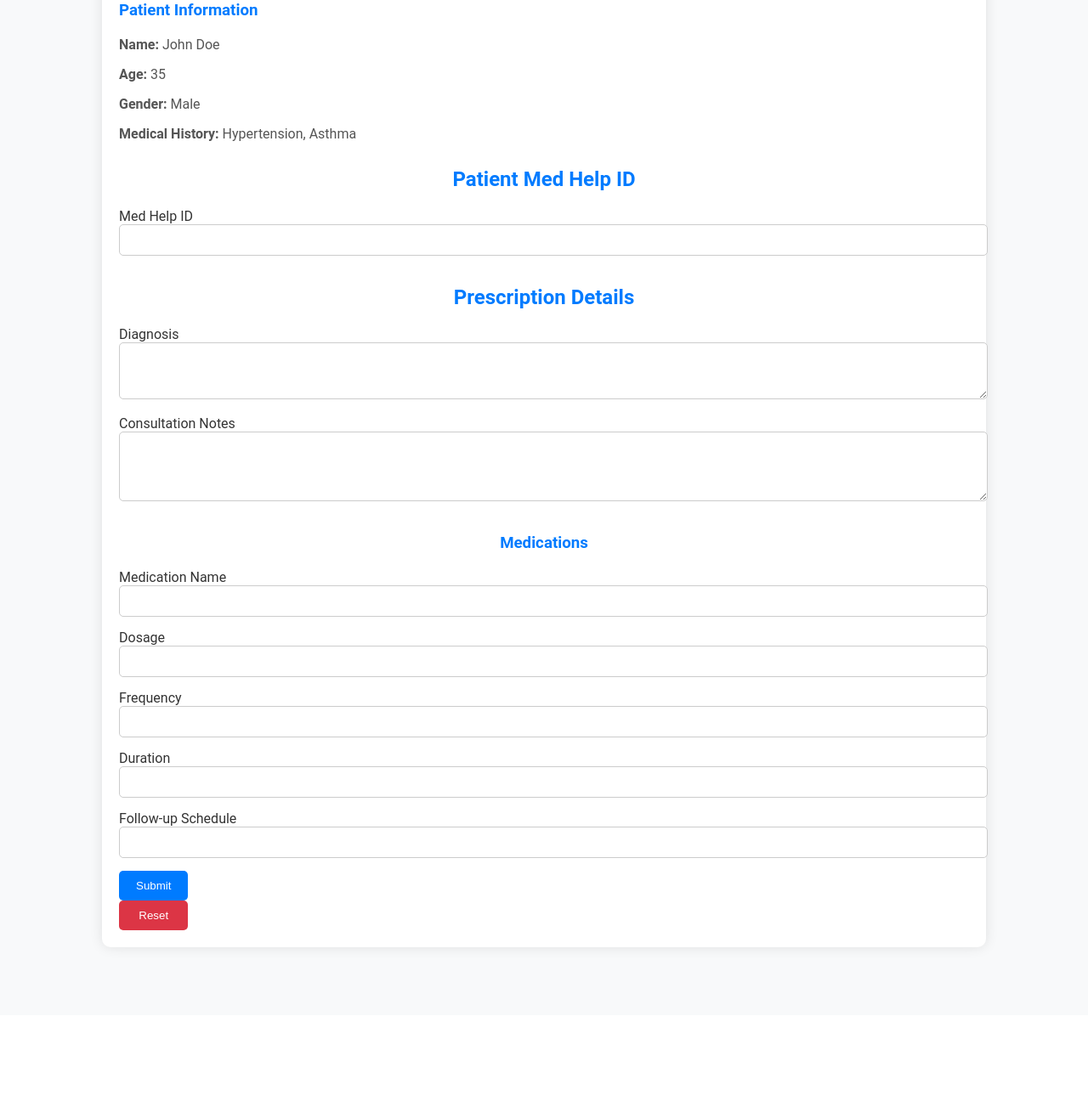
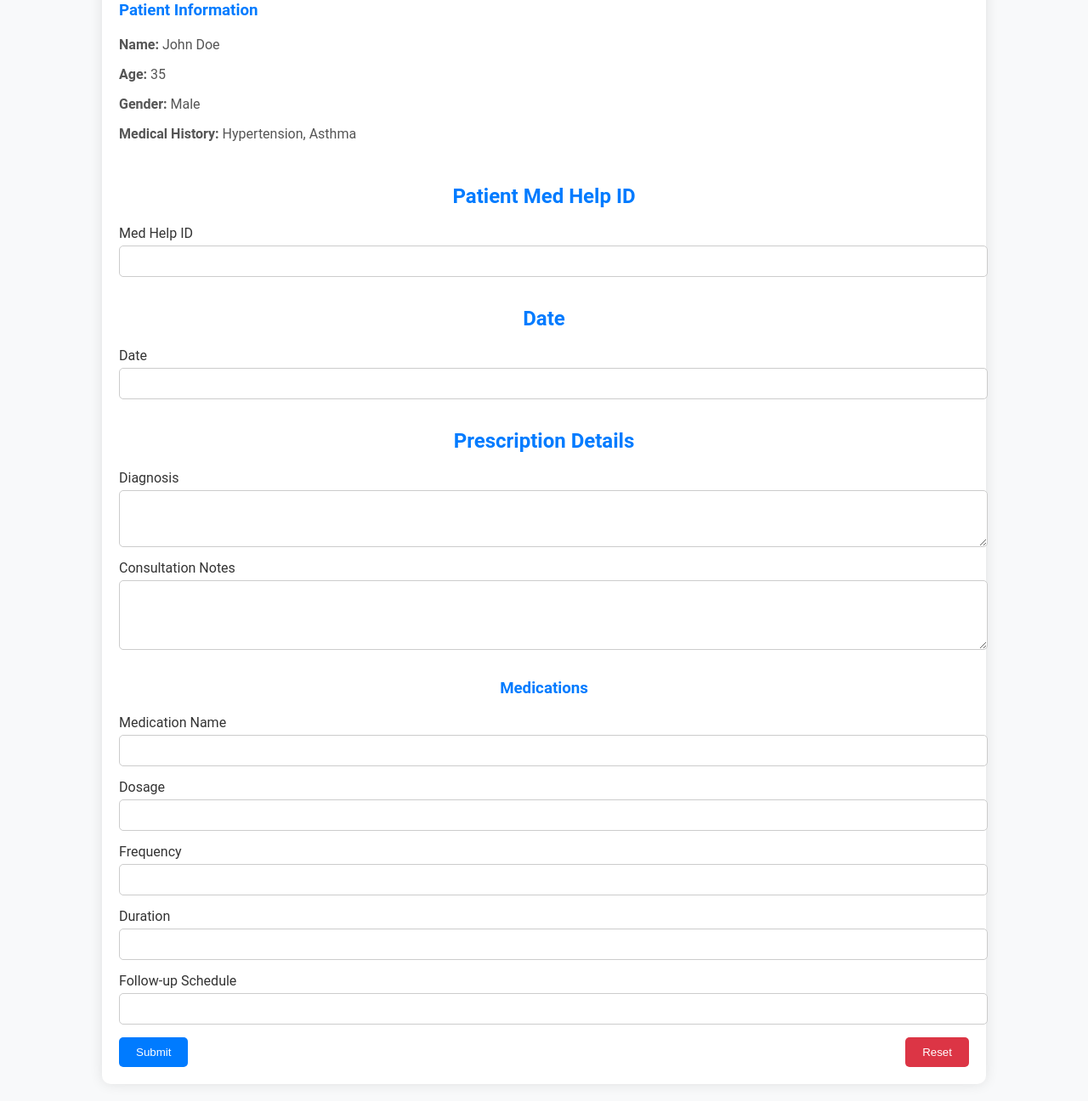
Before and after one commit to TilluOP12/Medhelp, a Flask app: page /form in a window 1280 px wide. Shown: the part 178-1474 px from the top of the page at 85% size. Before the commit the page ends 1299 px from the top, so only its background shows below. Run offline with Flask 3, Linux system fonts and the light colour scheme; some libraries are stand-ins or nearby versions.

Commit message:
Update form.html

```diff
--- a/templates/form.html
+++ b/templates/form.html
@@ -150,10 +150,15 @@ button.reset:hover {
     </div>
 
     <!-- Prescription Form -->
+    <form action="/start_appointment2" method="post">
         <!-- Patient Med Help ID -->
         <h2>Patient Med Help ID</h2>
         <label for="med_help_id">Med Help ID</label>
         <input type="text" id="med_help_id" name="med_help_id" required>
+
+        <h2>Date</h2>
+        <label for="date">Date</label>
+        <input type="text" id="date" name="date" required>
 
         <!-- Prescription Section -->
         <h2>Prescription Details</h2>
@@ -182,12 +187,10 @@ button.reset:hover {
 
         <!-- Buttons -->
         <div class="button-group">
-        <form action="/start_appointment2" method="post">
-
             <button type="submit" name="action" value="start">Submit</button>
             <button type="reset" class="reset">Reset</button>
+        </div>
     </form>
-    </div>
 </div>
 
 </body>
```
Lines whose indentation alone changed are shown as unchanged.
